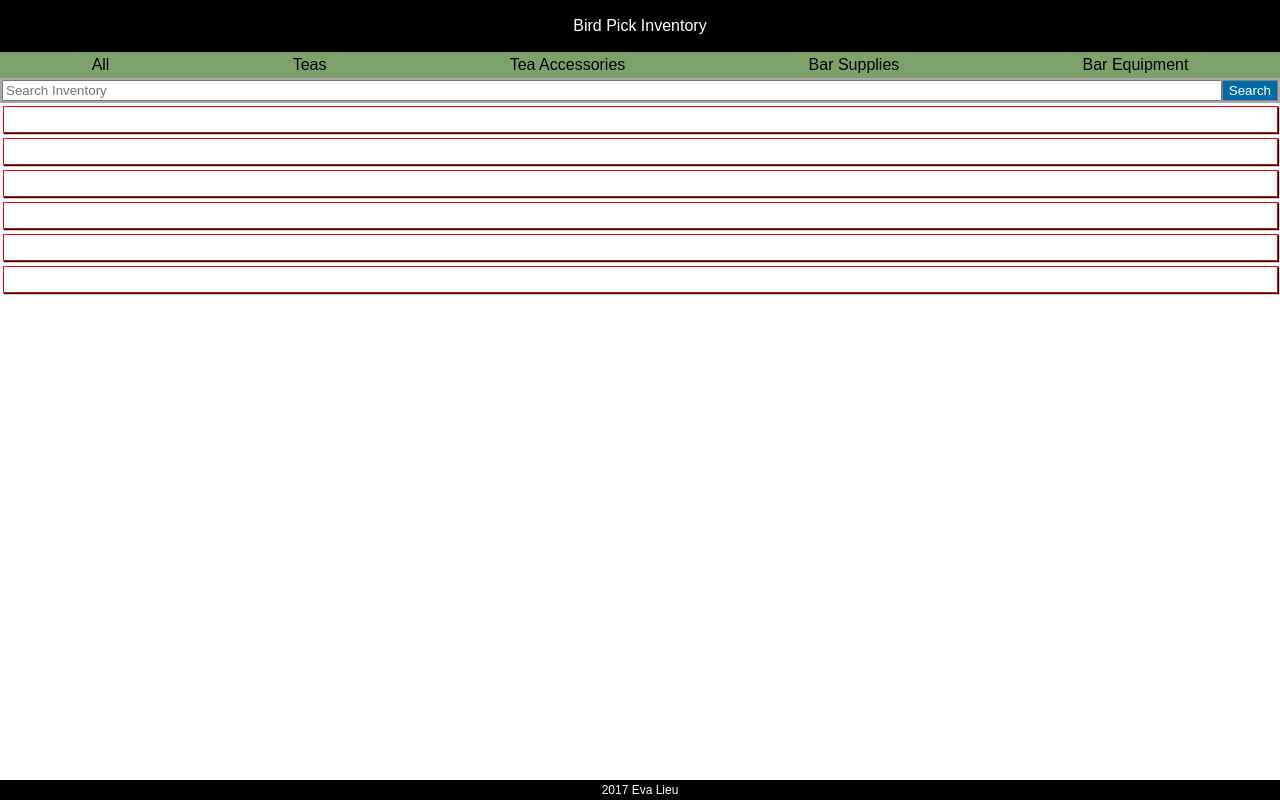
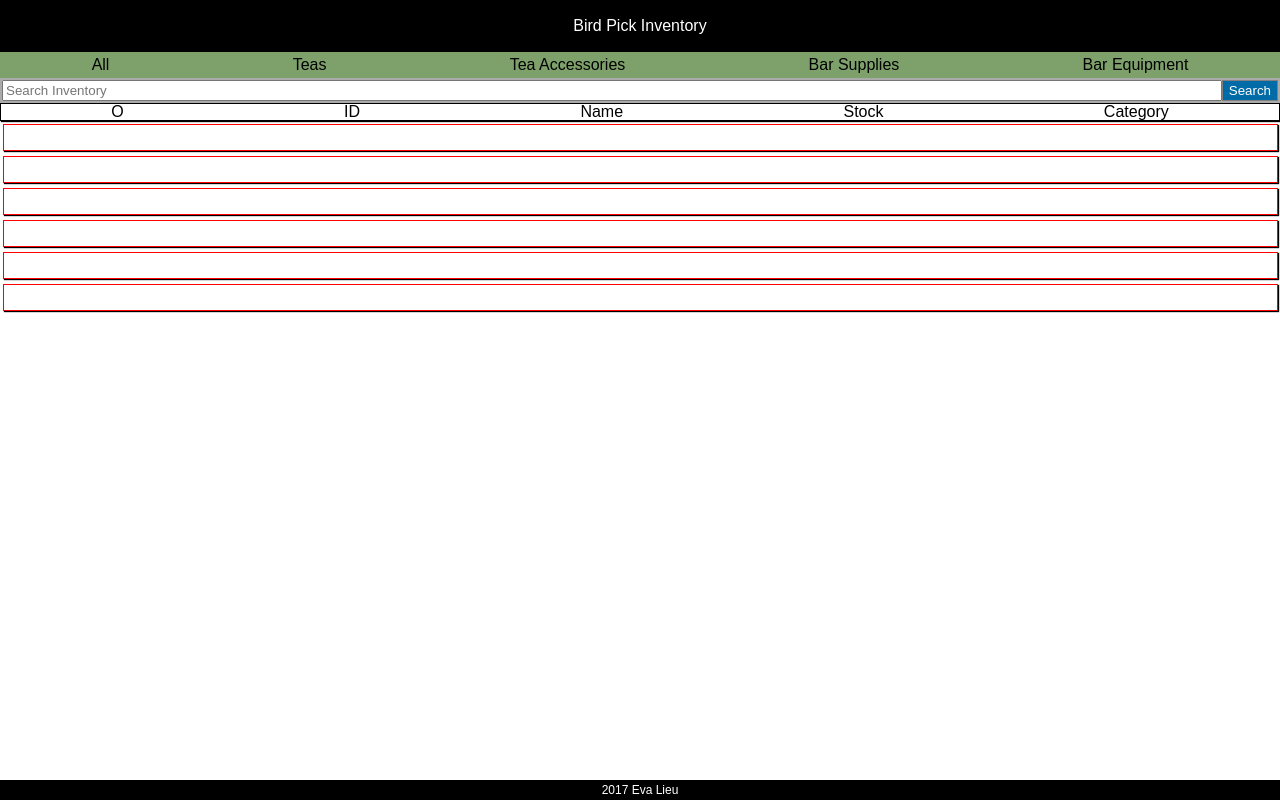
Before and after one commit to ievalieu/bp-inventory, a plain HTML site: page index.html in a window 1280 px wide. Drawn offline with Linux system fonts and the light colour scheme.

Commit message:
Fix header

```diff
--- a/assets/css/section.css
+++ b/assets/css/section.css
@@ -27,3 +27,10 @@ button {
 	height: 25px;
 	margin: 2.5px;
 }
+.item-header {
+	border: 1px solid black;
+	display: flex;
+	flex-direction: row;
+	justify-content: space-around;
+	box-shadow: 1px 1px 1px black;
+}
--- a/index.html
+++ b/index.html
@@ -27,8 +27,14 @@
 		</form>
 	</div>
 	<section class="inventory">
+		<div class="item-header">
+			<div class="checkbox">O</div>
+			<div class="item-id">ID</div>
+			<div class="item-name">Name</div>
+			<div class="item-stock">Stock</div>
+			<div class="item-category">Category</div>
+		</div>
 		<div class="item">
-
 		</div>
 		<div class="item"></div>
 		<div class="item"></div>
```
